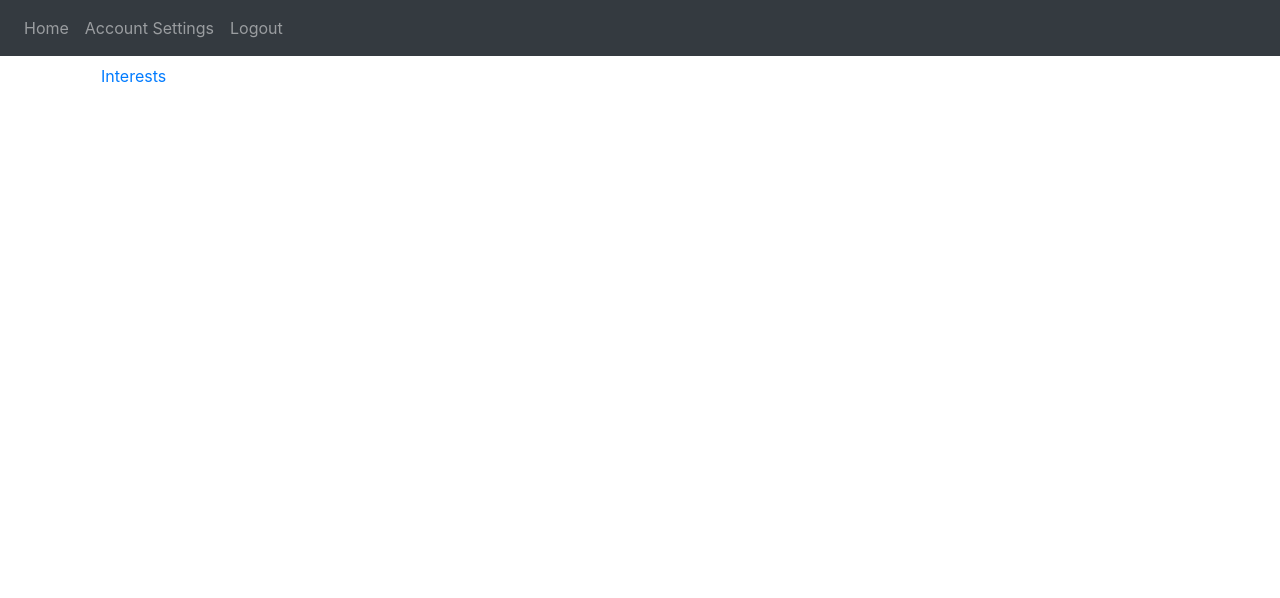
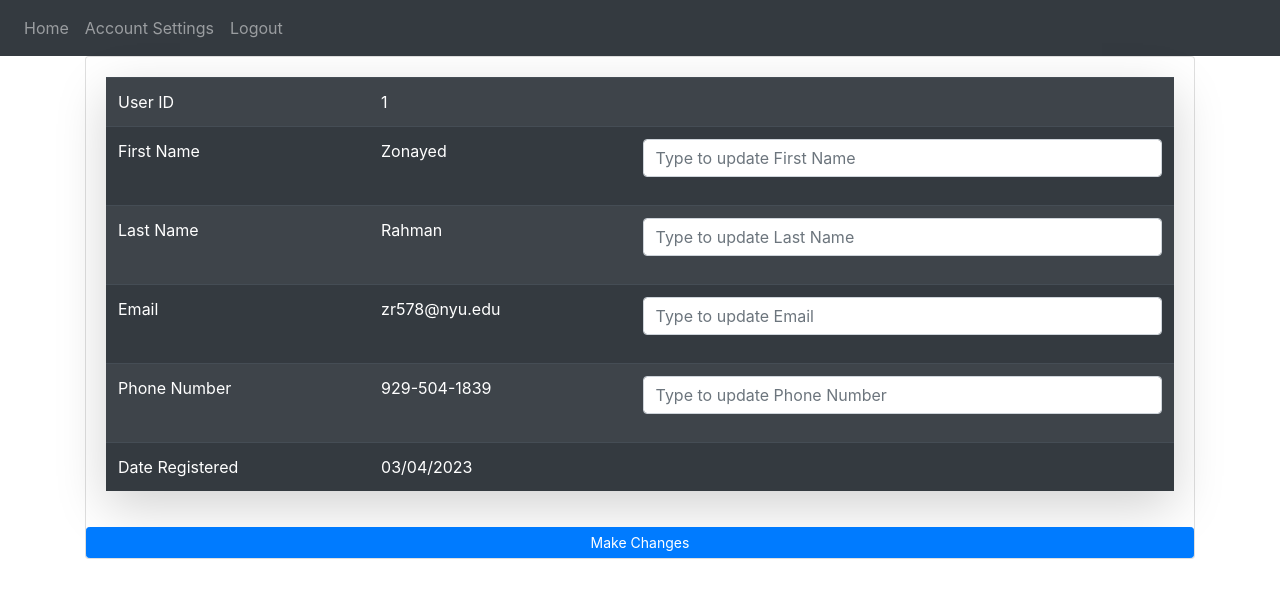
Before and after one commit to zonayedrahman/Design-Project, a Flask app: page /settings in a window 1280 px wide. Shown: the top 598 px of the page. Run offline with Flask 3, Linux system fonts and the light colour scheme; a user stored in the database is signed in; some libraries are stand-ins or nearby versions.

Commit message:
Much Better User Settings

```diff
--- a/app/auth.py
+++ b/app/auth.py
@@ -40,6 +40,8 @@ def sign_up():
     if request.method == 'POST':
         email = request.form.get('email')
         first_name = request.form.get('firstName')
+        last_name = request.form.get('lastName')
+        phone_number = request.form.get('phoneNumber')
         password1 = request.form.get('password1')
         password2 = request.form.get('password2')
 
@@ -49,7 +51,7 @@ def sign_up():
         elif password1 != password2:
             flash('Passwords don\'t match.', category='error')
         else:
-            new_user = User(email=email, first_name=first_name, password=generate_password_hash(
+            new_user = User(email=email, first_name=first_name, last_name=last_name, phone_number=phone_number, password=generate_password_hash(
                 password1, method='sha256'))
             db.session.add(new_user)
             db.session.commit()
--- a/app/models.py
+++ b/app/models.py
@@ -1,5 +1,7 @@
+from datetime import datetime
+
 from . import db
-from flask_login import UserMixin
+from flask_login import UserMixin, current_user
 from sqlalchemy.sql import func
 
 
@@ -12,6 +14,25 @@ class Interest(db.Model, UserMixin):
 class User(db.Model, UserMixin):
     id = db.Column(db.Integer, primary_key=True)
     email = db.Column(db.String(150), unique=True)
-    password = db.Column(db.String(150))
-    first_name = db.Column(db.String(150))
+    password = db.Column(db.String(150), nullable=False)
+    first_name = db.Column(db.String(150), nullable=False)
+    last_name = db.Column(db.String(150), nullable=False)
+    phone_number = db.Column(db.Integer)
+    date_created_utc = db.Column(db.DateTime, nullable=False, default=datetime.utcnow())
     interests = db.relationship('Interest')
+
+    def user_variables(self):
+        """
+        :return: List of all user variables which are then used in account_details.html
+        the Keys are what users see on the page, the list[0] is what it's called in this Class
+        and the list[1] is grabbing the data from current_user
+        """
+        user_details = {
+            'User ID': ['id', current_user.id],
+            'First Name': ['first_name', current_user.first_name],
+            'Last Name': ['last_name', current_user.last_name],
+            'Email': ['email', current_user.email],
+            'Phone Number': ['phone_number', current_user.phone_number],
+            'Date Registered': ['date_created_utc', datetime.strftime(current_user.date_created_utc, '%d/%m/%Y')]
+        }
+        return user_details
--- a/app/templates/settings.html
+++ b/app/templates/settings.html
@@ -3,6 +3,29 @@
 {% block content %}
 
 
-
-    <a class="nav-item nav-link" id="interests" href="/interests">Interests</a>
+<form method="POST">
+            <div class="card text-left">
+                <div class="card-body">
+                    <table class="table table-striped table-dark shadow-lg">
+                        {% for key in user_details.keys() %}
+                        <tr>
+                            <td>{{ key }}</td>
+                            <td>{{ user_details[key][1] }}</td>
+                            {% if key not in ['User ID', 'Date Registered', 'Account Type'] %}
+                            <td>
+                                <div class="form-group">
+                                    <input class="form-control" id="update_field" name="update_{{user_details[key][0]}}"
+                                           placeholder="Type to update {{ key }}">
+                                </div>
+                            </td>
+                            {% else %}
+                            <td></td>
+                            {% endif %}
+                        </tr>
+                        {% endfor %}
+                    </table>
+                </div>
+                <button type="submit" class="btn btn-primary btn-sm">Make Changes</button>
+            </div>
+</form>
 {% endblock %}
--- a/app/views.py
+++ b/app/views.py
@@ -1,6 +1,6 @@
-from flask import Blueprint, render_template, request, flash, jsonify
+from flask import Blueprint, render_template, request, flash, jsonify, url_for, redirect
 from flask_login import login_required, current_user
-from .models import Interest
+from .models import Interest, User
 from . import db
 import json
 
@@ -19,8 +19,20 @@ def home():
 @login_required
 def settings():
     if request.method == 'POST':
-        return render_template("settings.html", user=current_user)
-    return render_template("settings.html", user=current_user)
+        user = User.query.filter_by(id=current_user.id).first()
+        updated_values_dict = request.form.to_dict()
+        for k, v in updated_values_dict.items():
+            if v.rstrip() != "":
+                setattr(
+                    user,
+                    k.split('update_', 1)[-1],
+                    v.rstrip(),
+                )
+        db.session.commit()
+        return redirect(url_for('views.settings'))
+
+    user_details = current_user.user_variables()
+    return render_template("settings.html", user=current_user, user_details=user_details)
 
 
 @views.route('/interests', methods=['GET', 'POST'])
@@ -46,7 +58,7 @@ def interests():
 
 @views.route('/delete-interest', methods=['POST'])
 def delete_interest():
-    interest = json.loads(request.data) # this function expects a JSON from the INDEX.js file
+    interest = json.loads(request.data)  # this function expects a JSON from the INDEX.js file
     interestId = interest['interestId']
     note = Interest.query.get(interestId)
     if note:
```
Also changed, not shown: app/templates/sign_up.html (+20 -0 lines), instance/database.db.
